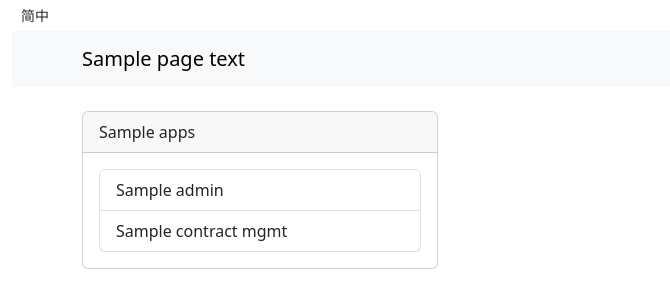
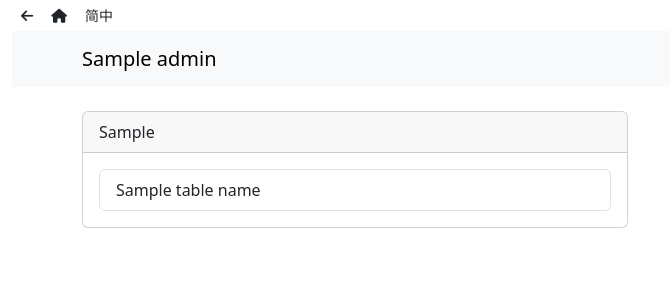
Before and after one commit to gfmikewolf/DBman, a Flask app: template app/base/templates/index.html in a window 1280 px wide. Shown: the top 308 px of the page, without its empty margins (0-670 px from the left). Run offline with Flask 3, Linux system fonts and the light colour scheme; the template is opened without the code that fills it: most values are stand-ins (such as "Sample title", 1, 10 or a date in 2020); some libraries are stand-ins or nearby versions.

Commit message:
Update index.html

```diff
--- a/app/base/templates/index.html
+++ b/app/base/templates/index.html
@@ -1,22 +1,20 @@
-<!-- app/base/templates/index.html -->
-{% extends 'base.html' %}
-{% set prev_page = None %}
-{% set APP_title = PageText['PageTitle'] %}
-{% set APP_index = '/' %}
+<!-- base/templates/admin/index.html -->
+{% extends "base.html" %}
+{% set prev_page = url_for('base.index') %}
+{% set APP_title = PageText['Admin']['PageTitle'] %}
+{% set APP_index = url_for('base.admin.admin_index') %}
 {% block content %}
 <div class="container mt-4">
     <div class="row">
-        <div class="col-md-4 col-sm-12">
-            <div class="card">
-                <div class="card-header">{{ PageText['APPs'] }}</div>
+        <div class="col-md-6 col-sm-12">
+            <div class="card d-flex">
+            <div class="card-header">{{ PageText['Admin']['My Databases'] }}</div>
                 <div class="card-body">
                     <div class="list-group">
-                        <a href="{{ url_for('base.admin.admin_index')}}" class="list-group-item list-group-item-action">{{ PageText['Admin']['PageTitle'] }}</a>
-                        <a href="{{ url_for('base.contractmgmt.contractmgmt_index')}}" class="list-group-item list-group-item-action">{{ PageText['ContractMgmt']['PageTitle'] }}</a>
+                        {% for table_name in table_names %}
+                        <a href="{{ url_for('base.admin.view_table', table_name=table_name) }}" class="list-group-item list-group-item-action">{{ table_name }}</a>
+                        {% endfor %}
                     </div>
-                </div>
             </div>
         </div>
-    </div>
-</div>
 {% endblock %}
```
